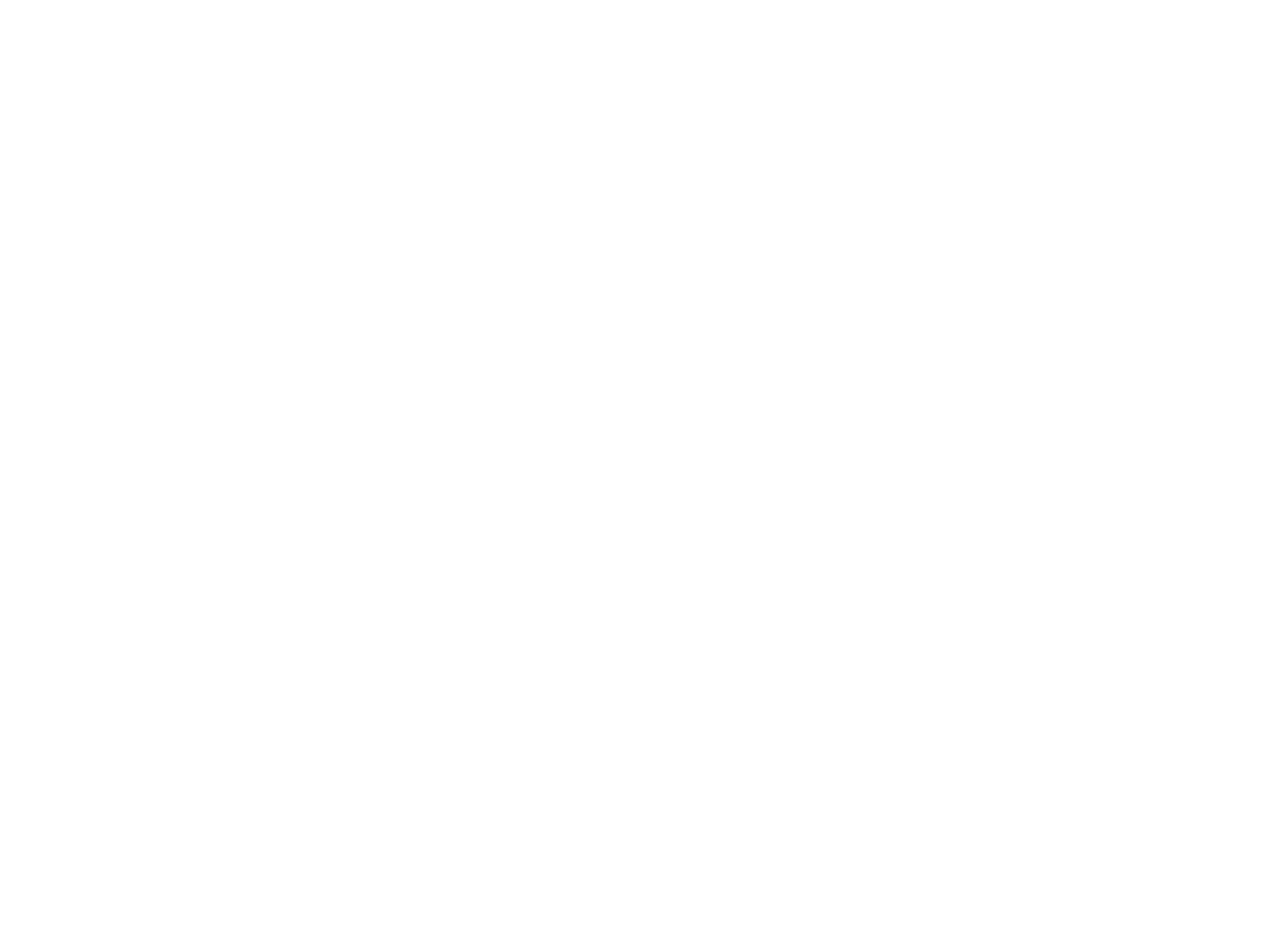
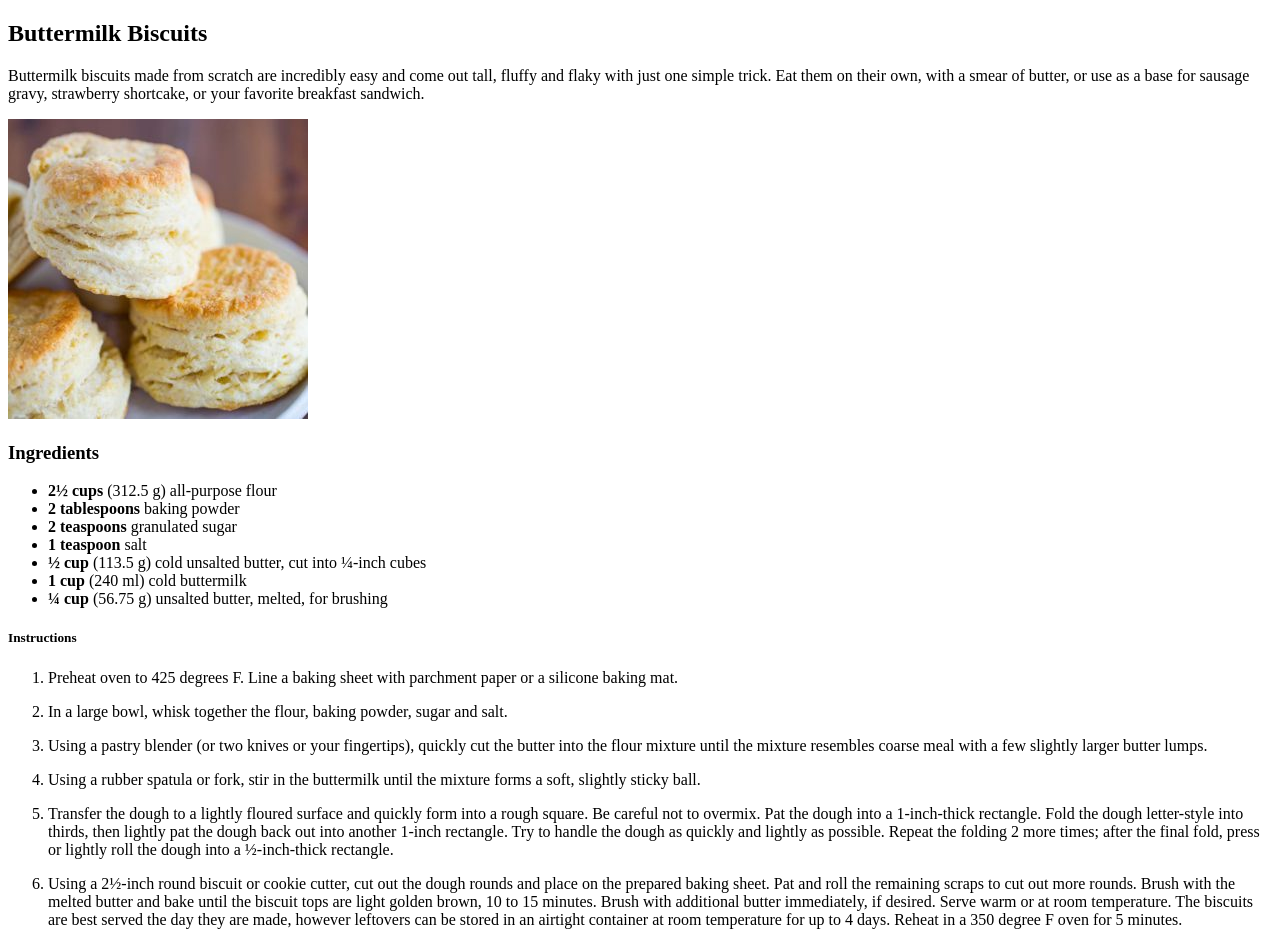
Before and after one commit to oeperkins20/BasicHTML, a plain HTML site: page index.html in a window 1280 px wide. Before the commit the page ends 800 px from the top, so only its background shows below. Drawn offline with Linux system fonts and the light colour scheme.

Commit message:
html changes 1

```diff
--- a/index.html
+++ b/index.html
@@ -3,10 +3,51 @@
 
 <head>
     <meta charset="utf-8">
-    <title>Title of the Site Goes Here</title>
+    <title>Buttermilk Biscuits Recipe</title>
 </head>
 
 <body>
+    <section>
+        <div>
+            <h1>Buttermilk Biscuits</h1>
+            <p>Buttermilk biscuits made from scratch are incredibly easy and come out tall, fluffy and flaky with just one simple trick. Eat them on their own,
+             with a smear of butter, or use as a base for sausage gravy, strawberry shortcake, or your favorite breakfast sandwich.</p>
+        </div>
+        <div>
+            <img src="images\buttermilk-biscuits-32-754-300x300.jpg">
+        </div>
+    </section>
+    <section>
+        <h3>Ingredients</h3>
+        <ul>
+            <li><b>2½ cups</b> (312.5 g) all-purpose flour</li>
+            <li><b>2 tablespoons</b> baking powder</li>
+            <li><b>2 teaspoons</b> granulated sugar</li>
+            <li><b>1 teaspoon</b> salt</li>
+            <li><b>½ cup</b> (113.5 g) cold unsalted butter, cut into ¼-inch cubes</li>
+            <li><b>1 cup</b> (240 ml) cold buttermilk</li>
+            <li><b>¼ cup</b> (56.75 g) unsalted butter, melted, for brushing</li>
+        </ul>
+    </section>
+    <section>
+        <h5>Instructions</h5>
+        <ol>
+            <li><p>Preheat oven to 425 degrees F. Line a baking sheet with parchment paper or a silicone baking mat.</p></li>
+            <li><p>In a large bowl, whisk together the flour, baking powder, sugar and salt.</p></li>
+            <li><p>Using a pastry blender (or two knives or your fingertips), quickly cut the butter into the flour mixture
+                until the mixture resembles coarse meal with a few slightly larger butter lumps.</p></li>
+            <li><p>Using a rubber spatula or fork, stir in the buttermilk until the mixture forms a soft, slightly sticky ball.</p></li>
+            <li><p>Transfer the dough to a lightly floured surface and quickly form into a rough square. Be careful not to overmix.
+                Pat the dough into a 1-inch-thick rectangle. Fold the dough letter-style into thirds, then lightly pat the dough back out
+                into another 1-inch rectangle. Try to handle the dough as quickly and lightly as possible. Repeat the folding 2 more times;
+                after the final fold, press or lightly roll the dough into a ½-inch-thick rectangle.</p></li>
+            <li><p>Using a 2½-inch round biscuit or cookie cutter, cut out the dough rounds and place on the prepared baking sheet. Pat and roll
+                the remaining scraps to cut out more rounds. Brush with the melted butter and bake until the biscuit tops are light golden brown,
+                10 to 15 minutes. Brush with additional butter immediately, if desired. Serve warm or at room temperature. The biscuits are best served
+                the day they are made, however leftovers can be stored in an airtight container at room temperature for up to 4 days. Reheat
+                in a 350 degree F oven for 5 minutes.</p></li>
+        </ol>
+    </section>
 </body>
 
 </html>
```
